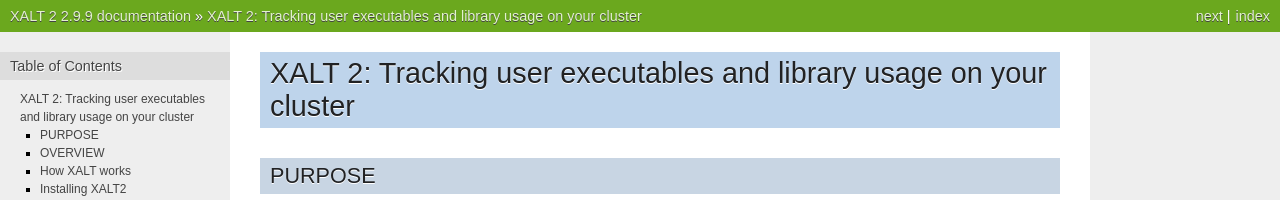
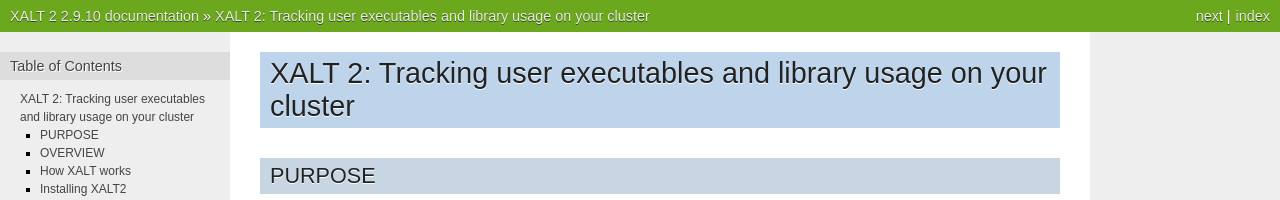
Before and after one commit to xalt/xalt, a Sphinx documentation site: the page built from docs/source/index.rst, in a window 1280 px wide and 900 px high. Shown: the top 200 px of the window. Built offline with Sphinx 7.4.7, drawn with Linux system fonts in a browser that asks for light colours; some of the changed text lies outside the part shown.

Commit message:
moving to TAG_VERSION xalt-2.9.10

```diff
--- a/docs/source/conf.py
+++ b/docs/source/conf.py
@@ -57,7 +57,7 @@
 # The short X.Y version.
 version = '2.9'
 # The full version, including alpha/beta/rc tags.
-release = '2.9.9'
+release = '2.9.10'
 
 # The language for content autogenerated by Sphinx. Refer to documentation
 # for a list of supported languages.
```
Also changed, not shown: 3 other files.
